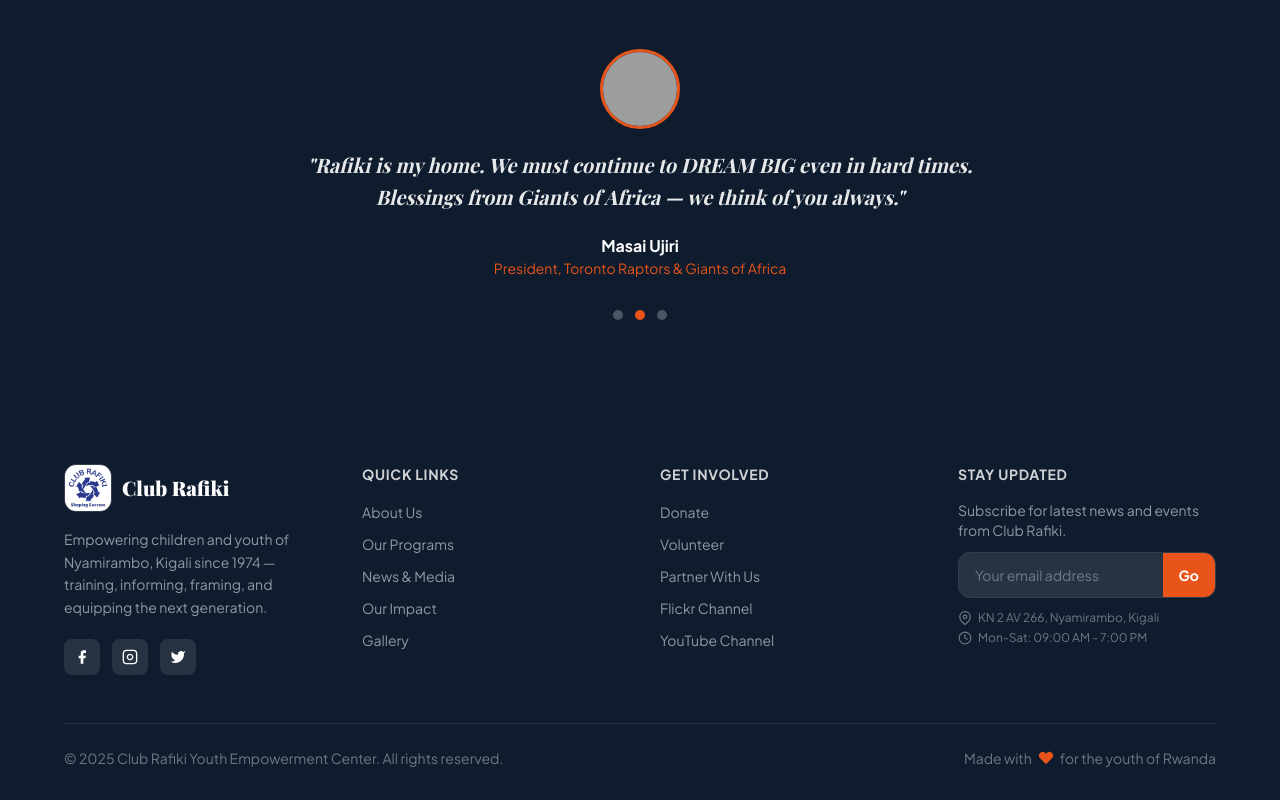
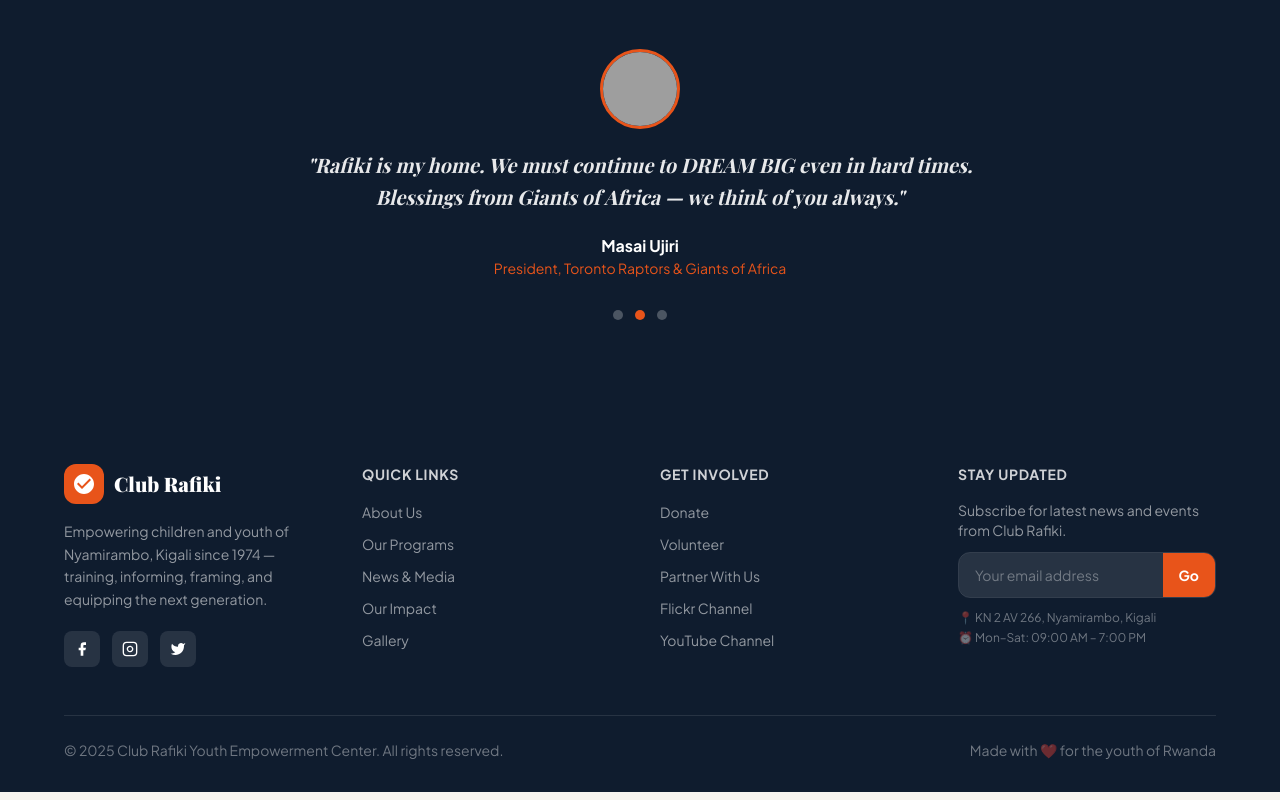
Before and after one commit to NadiaHirwa/Club-Rafiki, a React (Vite) app: page / in a window 1280 px wide. Shown: the part 3740-4540 px from the top of the page. Built offline with nearby package versions, Linux system fonts and the light colour scheme; grey boxes are pictures that could not be loaded.

Commit message:
Volunteer & Partner With Us now open modals

```diff
--- a/src/components/Footer.jsx
+++ b/src/components/Footer.jsx
@@ -1,13 +1,15 @@
 import { useState } from 'react'
 import { useToast } from '../context/ToastContext'
+import { useFormModal } from './VolunteerPartnerModals'
 
 export default function Footer({ navigate }) {
   const [email, setEmail] = useState('')
   const showToast = useToast()
+  const { openVolunteer, openPartner, ModalComponent } = useFormModal()
 
   const handleSubscribe = () => {
     if (email) {
-      showToast('Thank you for subscribing!')
+      showToast('Thank you for subscribing! 🎉')
       setEmail('')
     }
   }
@@ -19,11 +21,11 @@
           {/* Brand */}
           <div>
             <div className="flex items-center gap-2.5 font-display font-black text-xl text-white mb-4">
-              <img
-                src="/assets/logo.jpeg"
-                alt="Club Rafiki logo"
-                className="w-12 h-12 rounded-xl object-cover border border-white/15"
-              />
+              <div className="w-10 h-10 bg-orange rounded-xl grid place-items-center">
+                <svg viewBox="0 0 24 24" className="w-6 h-6 fill-white">
+                  <path d="M12 2C6.48 2 2 6.48 2 12s4.48 10 10 10 10-4.48 10-10S17.52 2 12 2zm-2 15l-5-5 1.41-1.41L10 14.17l7.59-7.59L19 8l-9 9z"/>
+                </svg>
+              </div>
               Club Rafiki
             </div>
             <p className="text-white/55 text-sm leading-relaxed mb-5">
@@ -71,13 +73,15 @@
           <div>
             <h4 className="font-bold text-sm tracking-wider uppercase mb-4 text-white/80">Get Involved</h4>
             <ul className="space-y-2">
-              {[['donate','Donate'],['contact','Volunteer'],['contact','Partner With Us']].map(([page, label], i) => (
-                <li key={i}>
-                  <button onClick={() => navigate(page)} className="text-white/55 hover:text-orange text-sm transition-colors bg-transparent border-0 cursor-pointer p-0">
-                    {label}
-                  </button>
-                </li>
-              ))}
+              <li>
+                <button onClick={() => navigate('donate')} className="text-white/55 hover:text-orange text-sm transition-colors bg-transparent border-0 cursor-pointer p-0">Donate</button>
+              </li>
+              <li>
+                <button onClick={openVolunteer} className="text-white/55 hover:text-orange text-sm transition-colors bg-transparent border-0 cursor-pointer p-0">Volunteer</button>
+              </li>
+              <li>
+                <button onClick={openPartner} className="text-white/55 hover:text-orange text-sm transition-colors bg-transparent border-0 cursor-pointer p-0">Partner With Us</button>
+              </li>
               <li><a href="https://www.flickr.com/photos/101217036@N07/albums" target="_blank" rel="noreferrer" className="text-white/55 hover:text-orange text-sm transition-colors">Flickr Channel</a></li>
               <li><a href="https://www.youtube.com/channel/UC-cGA35029h5G32s2aV2Y3g" target="_blank" rel="noreferrer" className="text-white/55 hover:text-orange text-sm transition-colors">YouTube Channel</a></li>
             </ul>
@@ -99,34 +103,17 @@
                 Go
               </button>
             </div>
-            <p className="text-white/40 text-xs mt-3 flex items-center gap-1.5">
-              <svg viewBox="0 0 24 24" className="w-3.5 h-3.5 stroke-current fill-none stroke-2 [stroke-linecap:round] [stroke-linejoin:round]" aria-hidden="true">
-                <path d="M21 10c0 7-9 13-9 13S3 17 3 10a9 9 0 1 1 18 0z" />
-                <circle cx="12" cy="10" r="3" />
-              </svg>
-              KN 2 AV 266, Nyamirambo, Kigali
-            </p>
-            <p className="text-white/40 text-xs mt-1 flex items-center gap-1.5">
-              <svg viewBox="0 0 24 24" className="w-3.5 h-3.5 stroke-current fill-none stroke-2 [stroke-linecap:round] [stroke-linejoin:round]" aria-hidden="true">
-                <circle cx="12" cy="12" r="10" />
-                <polyline points="12 6 12 12 16 14" />
-              </svg>
-              Mon-Sat: 09:00 AM - 7:00 PM
-            </p>
+            <p className="text-white/40 text-xs mt-3">📍 KN 2 AV 266, Nyamirambo, Kigali</p>
+            <p className="text-white/40 text-xs mt-1">⏰ Mon–Sat: 09:00 AM – 7:00 PM</p>
           </div>
         </div>
 
         <div className="border-t border-white/10 pt-6 flex flex-col sm:flex-row items-center justify-between gap-3 text-white/40 text-sm">
           <p>© 2025 Club Rafiki Youth Empowerment Center. All rights reserved.</p>
-          <p className="flex items-center gap-1.5">
-            Made with
-            <svg viewBox="0 0 24 24" className="w-4 h-4 fill-current text-orange" aria-hidden="true">
-              <path d="M20.84 4.61a5.5 5.5 0 0 0-7.78 0L12 5.67l-1.06-1.06a5.5 5.5 0 0 0-7.78 7.78l1.06 1.06L12 21.23l7.78-7.78 1.06-1.06a5.5 5.5 0 0 0 0-7.78z" />
-            </svg>
-            for the youth of Rwanda
-          </p>
+          <p>Made with ❤️ for the youth of Rwanda</p>
         </div>
       </div>
+      {ModalComponent}
     </footer>
   )
 }
```
